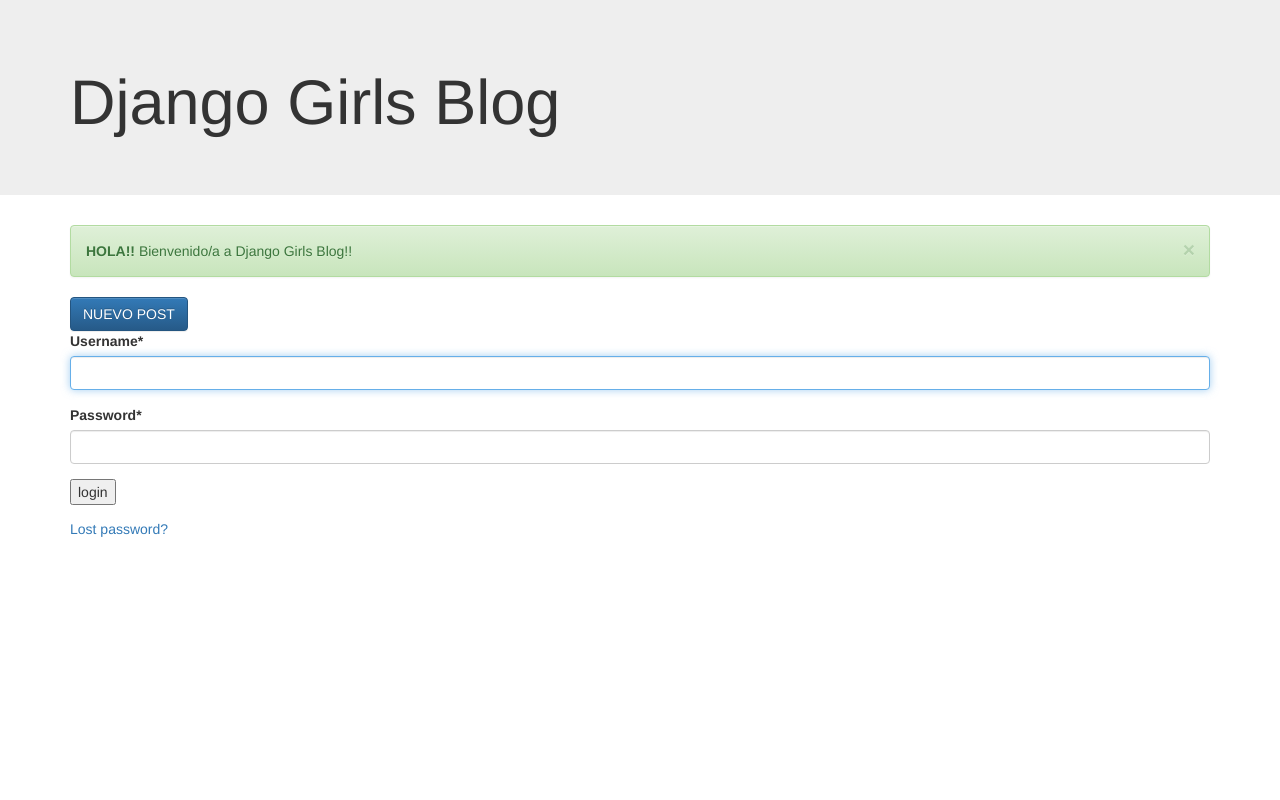
After one commit to Cahersan/django_tut, a Django app: page /login/ in a window 1280 px wide. The commit adds this page. Run offline with Django 3.2, Linux system fonts and the light colour scheme; some libraries are stand-ins or nearby versions.

Commit message:
Modificaciones del día 12/4/2016

```diff
--- a/blog/templates/blog/post_edit.html
+++ b/blog/templates/blog/post_edit.html
@@ -1,4 +1,4 @@
-{% extends 'blog/base.html' %}
+{% extends 'base.html' %}
 {% load crispy_forms_tags %}
 
 {% block content %}
--- a/blog/templates/blog/post_list.html
+++ b/blog/templates/blog/post_list.html
@@ -1,4 +1,4 @@
-{% extends 'blog/base.html' %}
+{% extends 'base.html' %}
 
 {% block content %}
     {% for p in posts %}
--- /dev/null
+++ b/django_tut/templates/base.html
@@ -0,0 +1,28 @@
+  {% load staticfiles %}
+
+  <html>
+       <head>
+            <title>Django Girls blog</title>
+             <link rel="stylesheet" href="//maxcdn.bootstrapcdn.com/bootstrap/3.2.0/css/bootstrap.min.css">
+             <link rel="stylesheet" href="//maxcdn.bootstrapcdn.com/bootstrap/3.2.0/css/bootstrap-theme.min.css">
+             <link rel="stylesheet" href="{% static 'css/blog.css' %}">
+        </head>
+        <body>
+          <div class="jumbotron">
+            <div class="container">
+              <h1>
+                Django Girls Blog
+              </h1>
+            </div>
+          </div>
+          <div class="container">
+            <div class="alert alert-success alert-dismissible" role="alert">
+              <button type="button" class="close" data-dismiss="alert" aria-label="Close"><span aria-hidden="true">&times;</span></button>
+              <strong>HOLA!!</strong> Bienvenido/a a Django Girls Blog!!
+            </div>
+            <a class="btn btn-primary" href="{% url 'post_new' %}" >NUEVO POST</a>
+            {% block content %}
+            {% endblock %}
+          </div>
+       </body>
+</html>
--- /dev/null
+++ b/django_tut/templates/registration/login.html
@@ -0,0 +1,30 @@
+{% extends "base.html" %}
+{% load crispy_forms_tags %}
+
+{% block content %}
+
+{% if form.errors %}
+<p>Your username and password didn't match. Please try again.</p>
+{% endif %}
+
+{% if next %}
+    {% if user.is_authenticated %}
+    <p>Your account doesn't have access to this page. To proceed,
+    please login with an account that has access.</p>
+    {% else %}
+    <p>Please login to see this page.</p>
+    {% endif %}
+{% endif %}
+
+<form method="post" action="{% url 'django.contrib.auth.views.login' %}">
+{% csrf_token %}
+{{ form | crispy }}
+
+<input type="submit" value="login" />
+<input type="hidden" name="next" value="{{ next }}" />
+</form>
+
+{# Assumes you setup the password_reset view in your URLconf #}
+<p><a href="{% url 'password_reset' %}">Lost password?</a></p>
+
+{% endblock %}
--- a/django_tut/urls.py
+++ b/django_tut/urls.py
@@ -8,5 +8,6 @@ urlpatterns = [
 
     url(r'^admin/', include(admin.site.urls)),
     url(r'', include('blog.urls')),
+    url('^', include('django.contrib.auth.urls'))
 
 ]
```
Also changed, not shown: blog/templates/blog/post_detail.html (+4 -14 lines), blog/templates/blog/snippets/comments.html (added, +16 -0 lines), blog/views.py (+15 -8 lines), django_tut/settings.py (+5 -3 lines).
